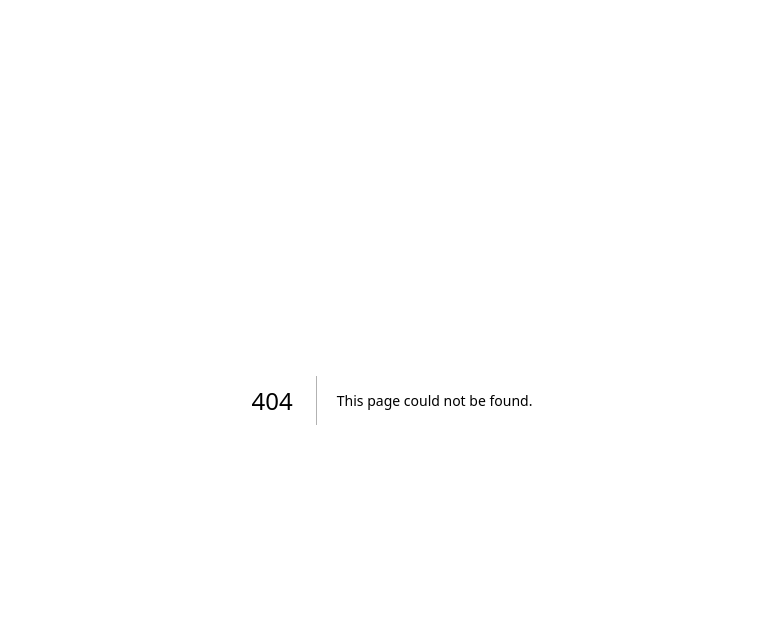
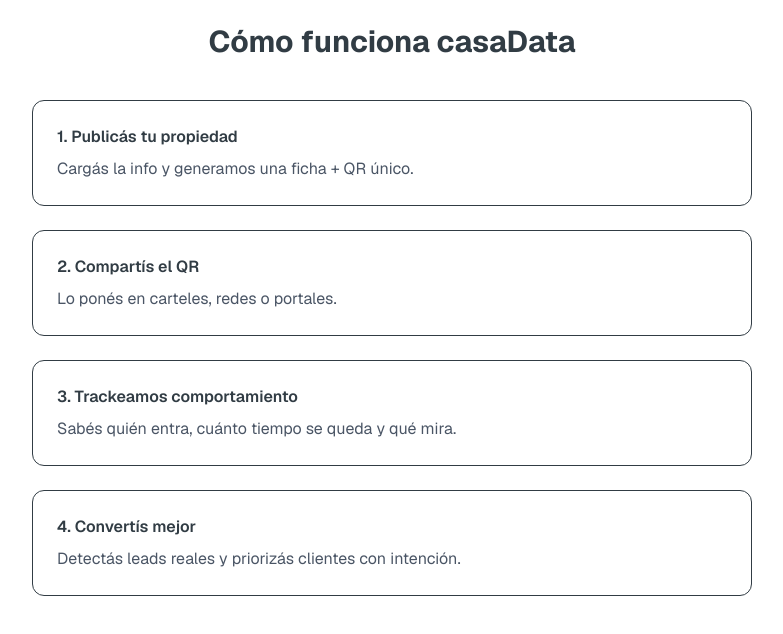
Before and after one commit to RBarbosait/casaData-lead-engine, a Next.js app: page /how-it-works in a window 1280 px wide. Before the commit this address had no page. Shown: the top 634 px of the page, without its empty margins (248-1031 px from the left). Built offline with nearby package versions, Linux system fonts and the light colour scheme.

Commit message:
Create page.tsx

```diff
--- /dev/null
+++ b/app/how-it-works/page.tsx
@@ -0,0 +1,42 @@
+export default function HowItWorks() {
+  return (
+    <div className="min-h-screen max-w-3xl mx-auto p-6 space-y-10">
+
+      <h1 className="text-3xl font-bold text-center">
+        Cómo funciona casaData
+      </h1>
+
+      <div className="space-y-6">
+
+        <div className="p-6 border rounded-xl">
+          <h2 className="font-semibold mb-2">1. Publicás tu propiedad</h2>
+          <p className="text-gray-600">
+            Cargás la info y generamos una ficha + QR único.
+          </p>
+        </div>
+
+        <div className="p-6 border rounded-xl">
+          <h2 className="font-semibold mb-2">2. Compartís el QR</h2>
+          <p className="text-gray-600">
+            Lo ponés en carteles, redes o portales.
+          </p>
+        </div>
+
+        <div className="p-6 border rounded-xl">
+          <h2 className="font-semibold mb-2">3. Trackeamos comportamiento</h2>
+          <p className="text-gray-600">
+            Sabés quién entra, cuánto tiempo se queda y qué mira.
+          </p>
+        </div>
+
+        <div className="p-6 border rounded-xl">
+          <h2 className="font-semibold mb-2">4. Convertís mejor</h2>
+          <p className="text-gray-600">
+            Detectás leads reales y priorizás clientes con intención.
+          </p>
+        </div>
+
+      </div>
+    </div>
+  )
+}
```
